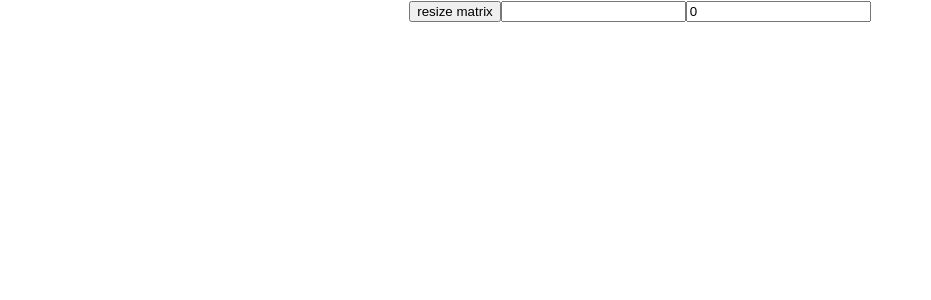
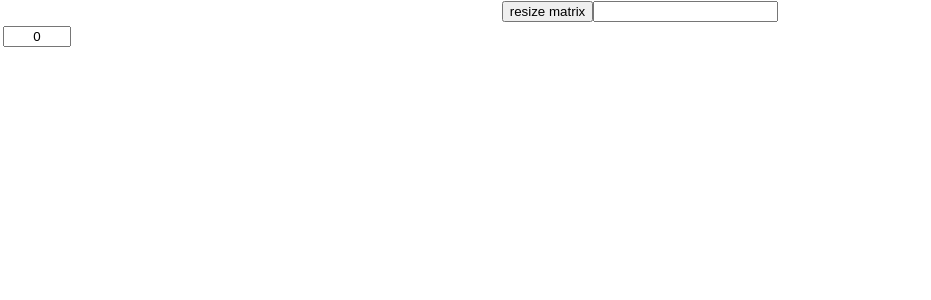
Before and after one commit to MintWynnter/GracefulLabeling, a React (Create React App) app: page / in a window 1280 px wide. Shown: the top 300 px of the page, without its empty margins (0-931 px from the left). Built offline with nearby package versions, Linux system fonts and the light colour scheme.

Commit message:
fixed the array (hopefully)

```diff
--- a/src/components/MatrixHolder.tsx
+++ b/src/components/MatrixHolder.tsx
@@ -20,13 +20,11 @@ export function MatrixHolder({size, setsize, matrixEntries, setEntries}: {
         setEntries(arr);
         return;
     }
-    function editMatrix(event: React.ChangeEvent<HTMLInputElement>) {
-        console.log(event.target.dataset.key);
-        const datakey = event.target.dataset.key ?? "0";
+    function editMatrix(row: number, col: number, event: React.ChangeEvent<HTMLInputElement>) {
         const newentries: string[][] = matrixEntries.map((c, i) => {
-        if (i === parseInt(datakey)/size) {
+        if (i === row) {
             return c.map((c2, j) => {
-                if(j === parseInt(datakey)%size){
+                if(j === col){
                     return event.currentTarget.value;
                 }
                 else{
@@ -45,10 +43,26 @@ export function MatrixHolder({size, setsize, matrixEntries, setEntries}: {
     return <div>
         <Button onClick={()=>resize()}>resize matrix</Button>
         <input value={s} onChange={editsize}></input>
-        {matrixEntries.map((row: string[], i: number) => {
-            return row.map((n: string, j: number) => {
-                return <input value={n} onChange={editMatrix} dataset-key={i*size+j}></input>;
-            })
-        })}
+        <table>
+        <tbody>
+          {matrixEntries.map((row, rowIndex) => (
+            <tr key={rowIndex}>
+              {row.map((cell, colIndex) => (
+                <td key={`${rowIndex}-${colIndex}`}>
+                  <input
+                    type="text"
+                    value={cell}
+                    onChange={(e) => editMatrix(rowIndex, colIndex, e)}
+                    style={{ width: '60px', textAlign: 'center' }}
+                    // Use data attributes to store indices (optional)
+                    data-row={rowIndex}
+                    data-col={colIndex}
+                  />
+                </td>
+              ))}
+            </tr>
+          ))}
+        </tbody>
+      </table>
     </div>;
 }
```
